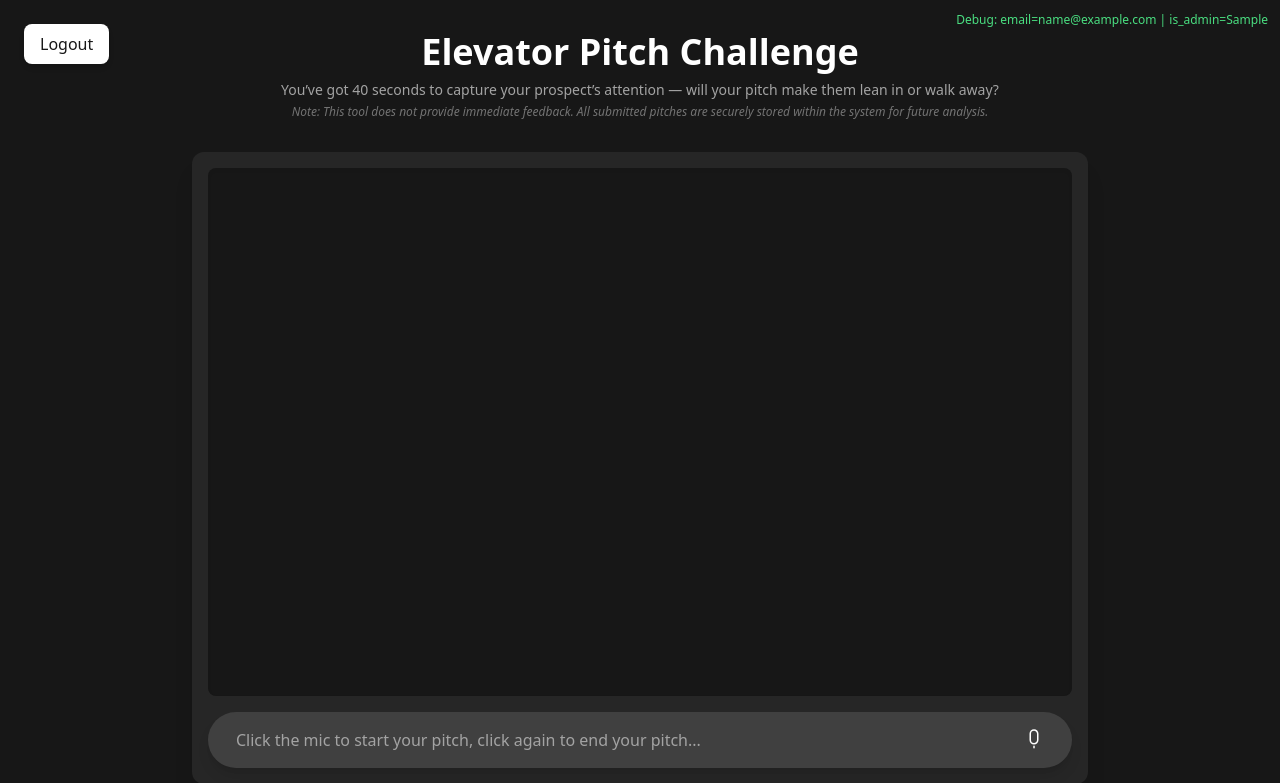
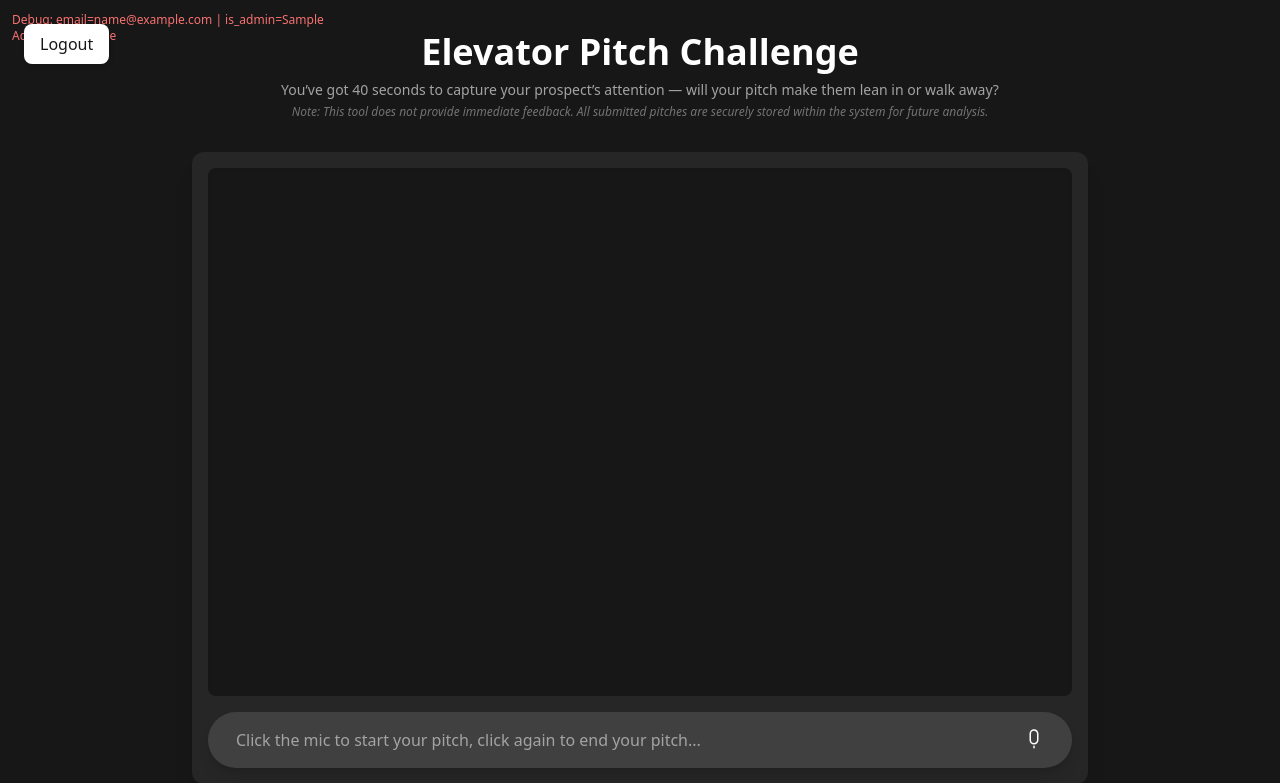
Before and after one commit to dylGray/ai-project, a Flask app: template templates/index.html in a window 1280 px wide. Shown: the top 783 px of the page. Run offline with Flask 3, Linux system fonts and the light colour scheme; the template is opened without the code that fills it: most values are stand-ins (such as "Sample title", 1, 10 or a date in 2020); some libraries are stand-ins or nearby versions.

Commit message:
about to crash out

```diff
--- a/app.py
+++ b/app.py
@@ -41,9 +41,14 @@ def index():
         return redirect(url_for("login"))
 
     email = session.get("email")
+    email = email.strip().lower() if email else ""
     is_admin = email in admin_emails
 
-    return render_template("index.html", is_admin=is_admin, debug_email=email, debug_admin=is_admin)
+    print("Session email:", email)
+    print("Loaded admin emails:", admin_emails)
+    print("Is admin:", is_admin)
+
+    return render_template("index.html", is_admin=is_admin, debug_email=email, debug_admin=is_admin, debug_admin_list=admin_emails)
 
 @app.route("/chat", methods=["POST"])
 def chat():
--- a/templates/index.html
+++ b/templates/index.html
@@ -10,9 +10,11 @@
 </head>
 <body class="bg-neutral-900 text-white h-screen flex flex-col items-center px-4">
 
-  <div class="text-xs text-left text-green-400 absolute top-0 right-0 p-3">
-    Debug: email={{ debug_email }} | is_admin={{ debug_admin }}
+  <div class="text-xs text-red-400 absolute top-0 left-0 p-3">
+    Debug: email={{ debug_email }} | is_admin={{ debug_admin }} <br>
+    Admin list: {{ debug_admin_list }}
   </div>
+
 
   <div class="hidden md:flex gap-3 absolute top-6 left-6">
     <a href="/login"
```
